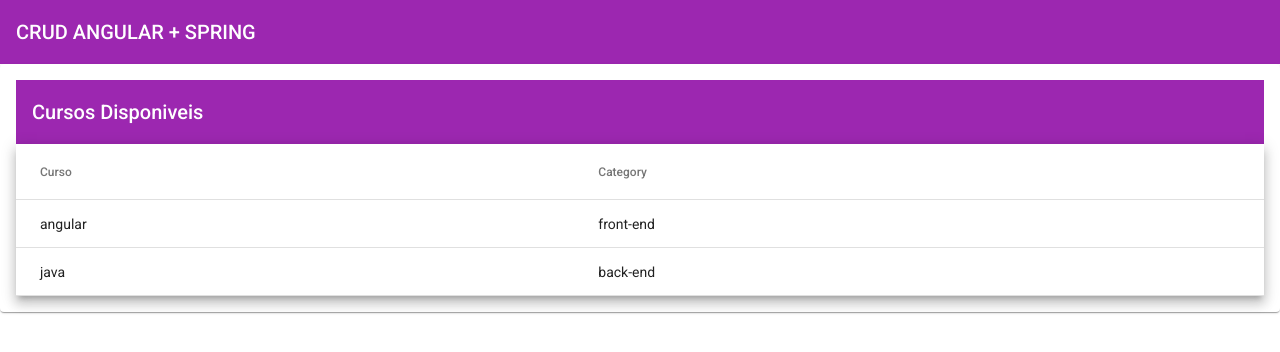
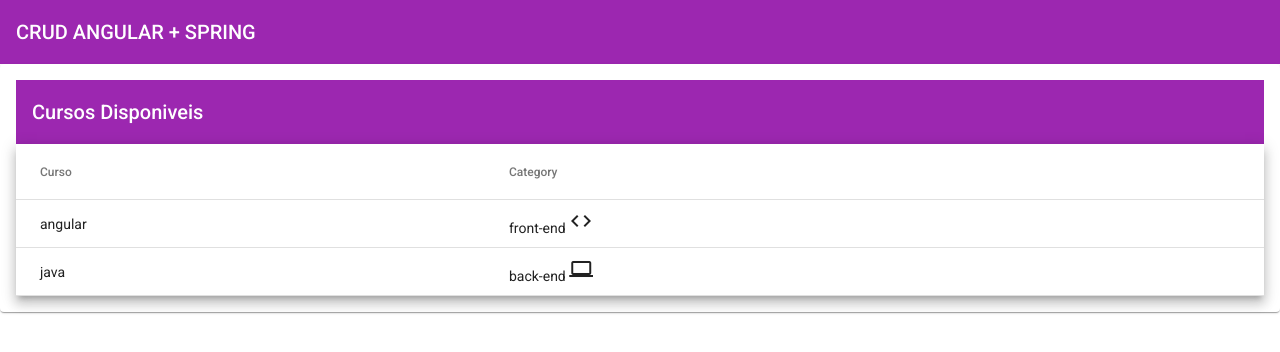
Before and after one commit to andreza21-web/Crud-Angular, an Angular app: page /courses in a window 1280 px wide. Shown: the top 352 px of the page. Built offline with nearby package versions, Linux system fonts and the light colour scheme.

Commit message:
utilizando pipe para mostrar icones

```diff
--- a/src/app/courses/courses/courses.component.html
+++ b/src/app/courses/courses/courses.component.html
@@ -13,7 +13,9 @@
             <!-- Category Column -->
             <ng-container matColumnDef="category">
                 <th mat-header-cell *matHeaderCellDef> Category </th>
-                <td mat-cell *matCellDef="let course"> {{ course.category }} </td>
+                <td mat-cell *matCellDef="let course"> {{ course.category }}
+                    <mat-icon aria-hidden="false" aria-label="Categoria do Curso"> {{ course.category | category }}</mat-icon>
+                </td>
             </ng-container>
 
             <tr mat-header-row *matHeaderRowDef="displayedColumns"></tr>
--- a/src/app/shared/app-material/app-material.module.ts
+++ b/src/app/shared/app-material/app-material.module.ts
@@ -5,6 +5,7 @@
 import {MatProgressSpinnerModule} from '@angular/material/progress-spinner';
 import {MatDialogModule} from '@angular/material/dialog';
 import {MatButtonModule} from '@angular/material/button';
+import {MatIconModule} from '@angular/material/icon';
 
 
 @NgModule({
@@ -14,7 +15,8 @@
     MatToolbarModule,
     MatProgressSpinnerModule,
     MatDialogModule,
-    MatButtonModule
+    MatButtonModule,
+    MatIconModule
   ],
 })
 export class AppMaterialModule { }
--- /dev/null
+++ b/src/app/shared/pipe/category.pipe.ts
@@ -0,0 +1,17 @@
+import { Pipe, PipeTransform } from '@angular/core';
+
+@Pipe({
+  name: 'category'
+})
+export class CategoryPipe implements PipeTransform {
+
+  transform(value: string): string {
+    switch (value) {
+      case 'front-end': return 'code';
+      case 'back-end': return 'computer';
+
+    }
+    return 'code';
+  }
+
+}
```
Also changed, not shown: src/app/shared/shared.module.ts (+6 -1 lines), 1 other file (tests, documents, lock files or other folders).
